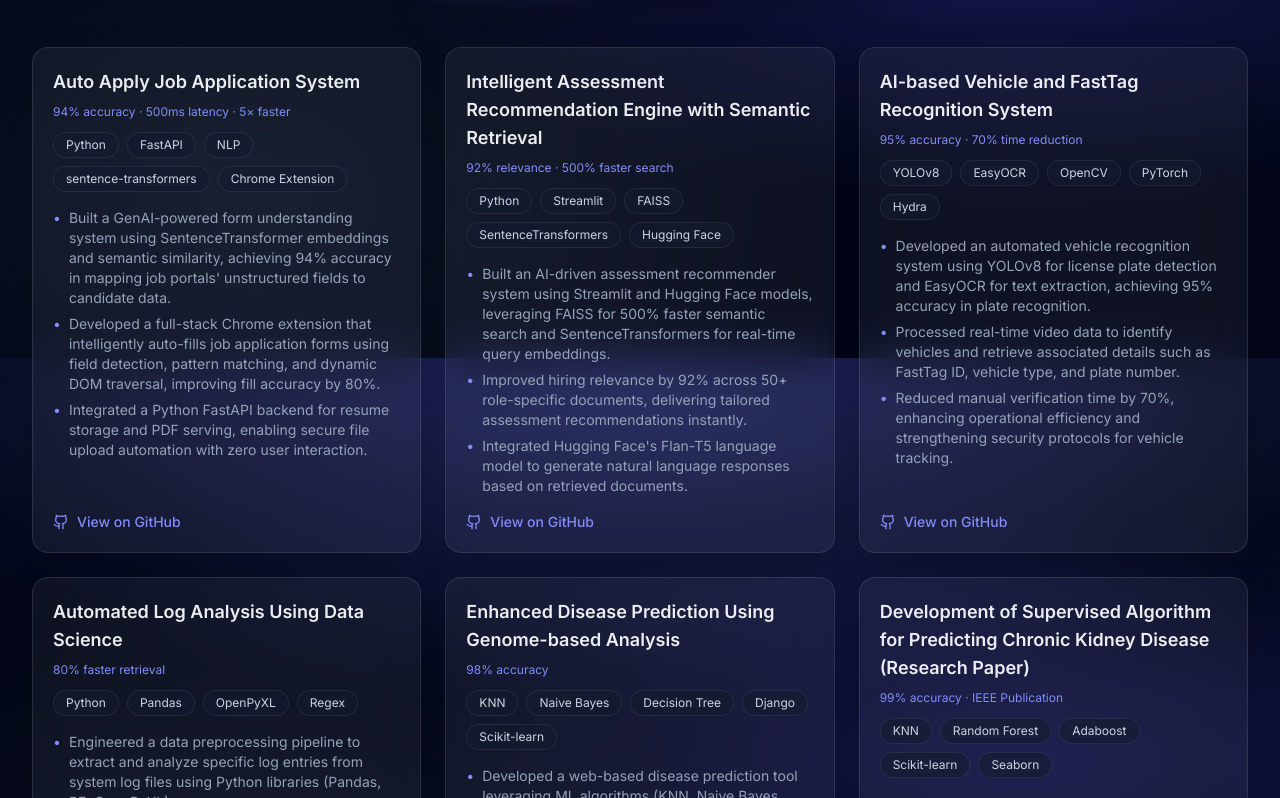
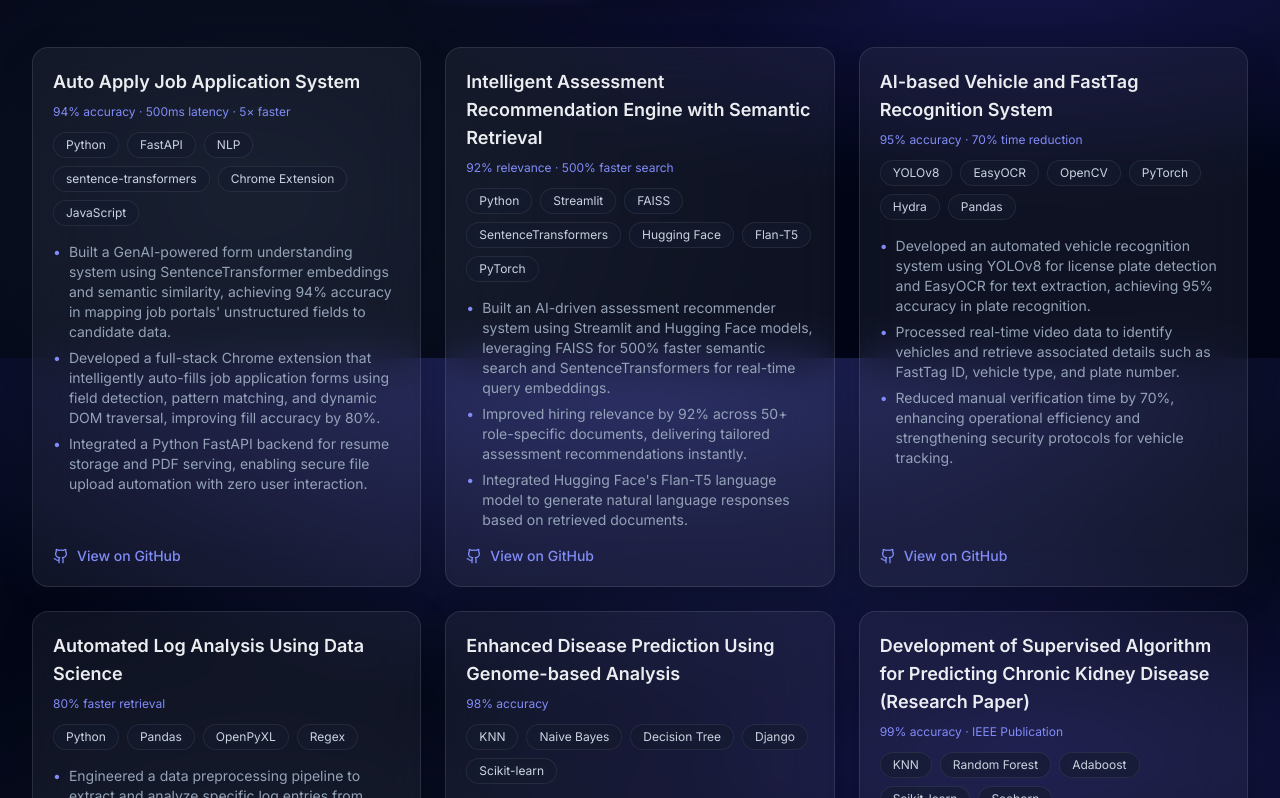
Before and after one commit to SnehaSasa/portfolio, a Next.js app: page / in a window 1280 px wide. Shown: the part 4442-5240 px from the top of the page. Built offline with nearby package versions, Linux system fonts and the light colour scheme.

Commit message:
modified projects

```diff
--- a/src/components/Projects.tsx
+++ b/src/components/Projects.tsx
@@ -41,7 +41,7 @@
                 <p className="text-xs text-indigo-400 mb-3">{project.metrics}</p>
               )}
               <div className="flex flex-wrap gap-2 mb-4">
-                {project.tech.slice(0, 5).map((t) => (
+                {project.tech.map((t) => (
                   <span
                     key={t}
                     className="glass-pill text-xs text-slate-400"
--- a/src/data/projects.ts
+++ b/src/data/projects.ts
@@ -90,7 +90,7 @@
     id: 6,
     title: "E-Mart — Full-Stack E-Commerce Platform",
     repoUrl: "https://github.com/SnehaSasa/EMart.git",
-    tech: ["HTML", "CSS","FastAPI", "MySQL", "Redis", "Docker", "SQLAlchemy", "JavaScript"],
+    tech: ["HTML", "CSS","FastAPI", "MySQL", "Redis", "Docker", "JavaScript"],
     description: [
       "Built a full-stack e-commerce platform with categorized product browsing and cart management",
       "Implemented FastAPI backend with modular architecture for products, cart, and orders",
```
